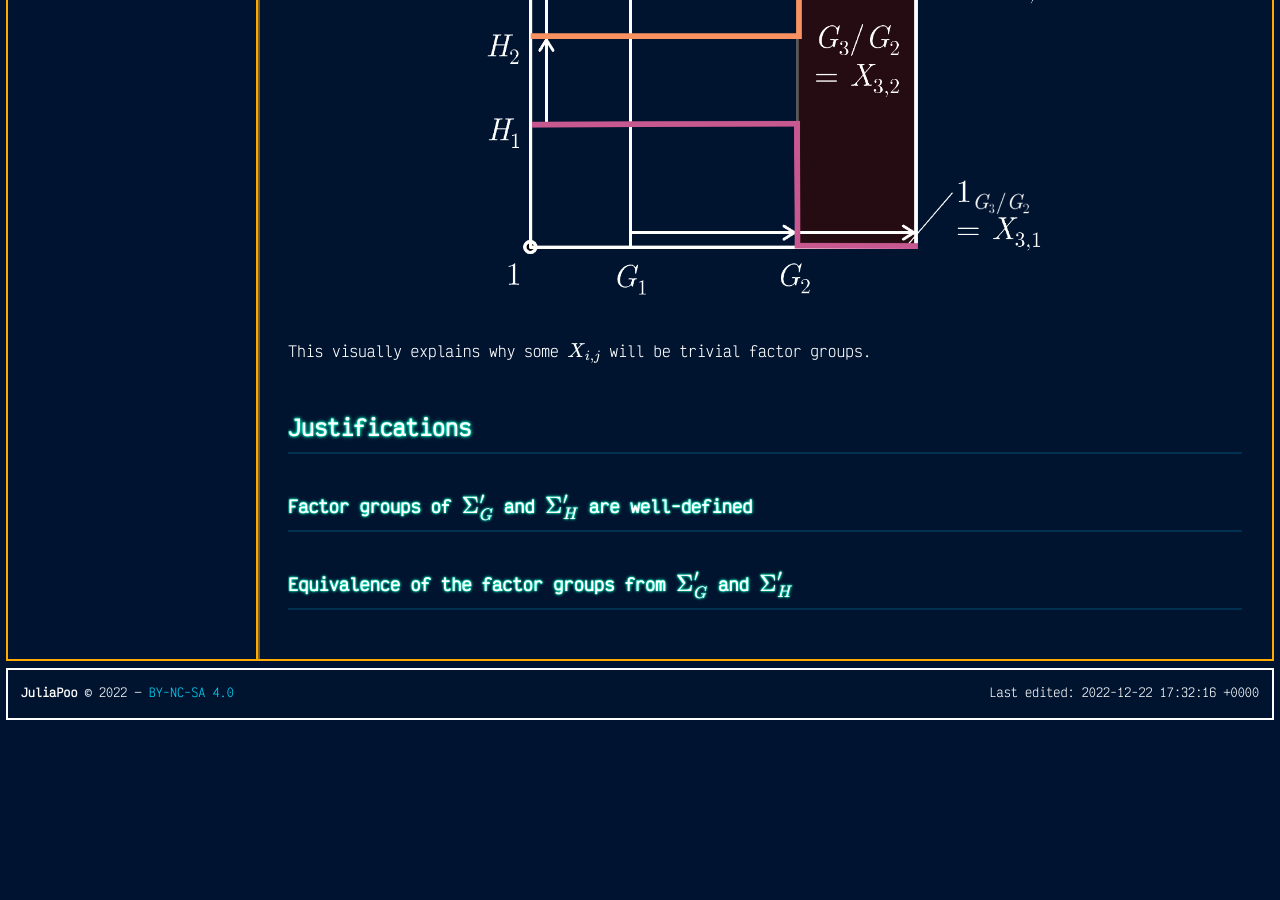
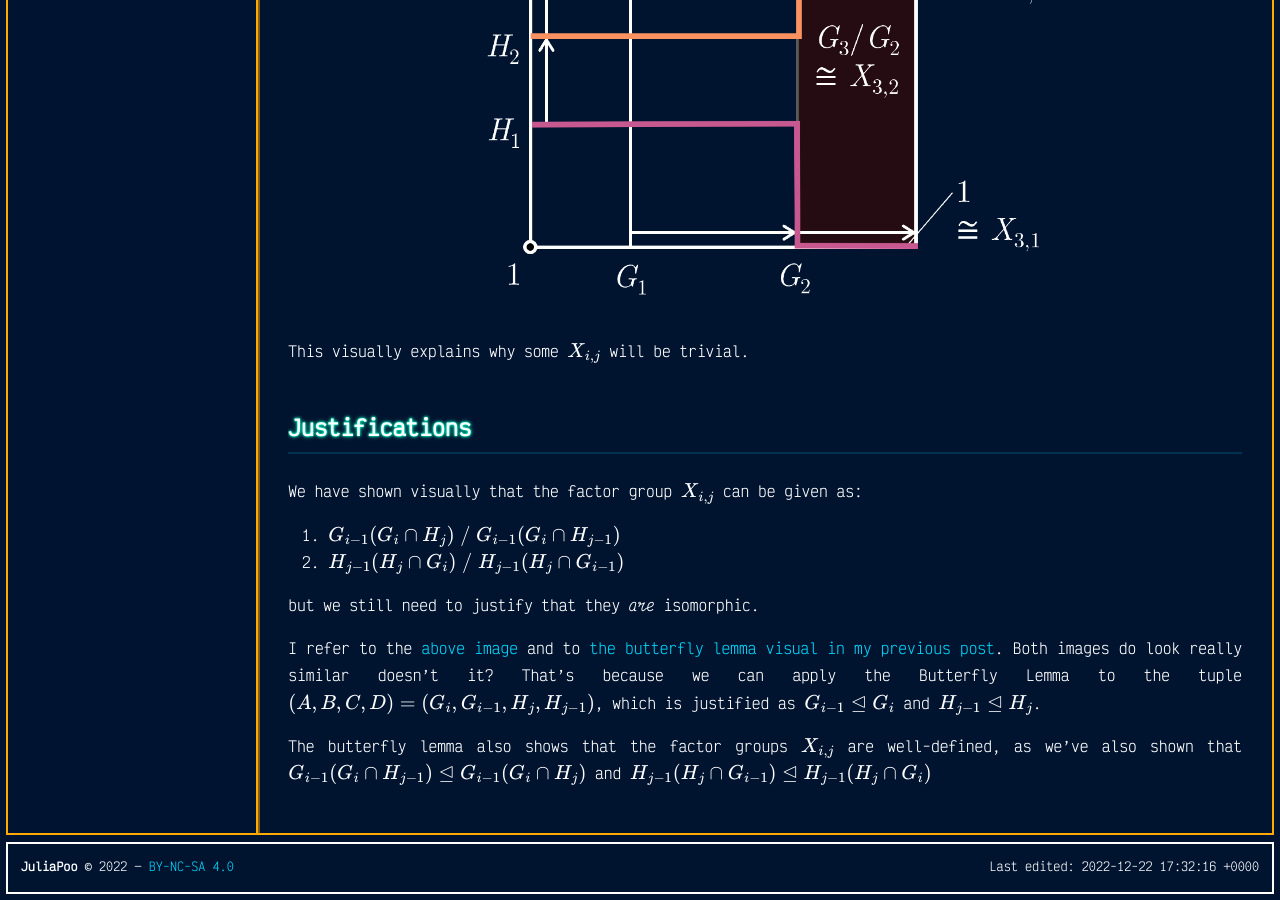
Before and after one commit to JuliaPoo/juliapoo.github.io, a Jekyll site: the page built from _posts/2022-12-21-visual-proof-schreier-jordan-holder.md, in a window 1280 px wide and 900 px high, scrolled down 5566 px. Built offline with Jekyll 4.4.1, drawn with Linux system fonts in a browser that asks for light colours; formulas are drawn with MathJax 3; before the commit the page ends 6292 px from its top, so only the background shows below that; some of the changed text lies outside the part shown.

Commit message:
final edits

```diff
--- a/_posts/2022-12-21-visual-proof-schreier-jordan-holder.md
+++ b/_posts/2022-12-21-visual-proof-schreier-jordan-holder.md
@@ -69,7 +69,7 @@ Well visually, we can see two ways to describe the factor group $X_{i,j}$:
 2. $H_{j-1} (H_j \cap G_i) \;/\; H_{j-1} (H_j \cap G_{i-1})$
 
 <center style="filter:invert(100%)">
-<img style="width:calc(min(100%, 800px));" src="/assets/posts/2022-12-21-visual-proof-schreier-jordan-holder/visual-3.png" lazy>
+<img id="visual-3" style="width:calc(min(100%, 800px));" src="/assets/posts/2022-12-21-visual-proof-schreier-jordan-holder/visual-3.png" lazy>
 </center>
 
 We can hence define two sequences which involves starting from $1$ and iteratively appending more $X_{i,j}$ factor groups both column-wise and row-wise respectively until we reach $G$. Appending column-wise we get $\Sigma_G'$ which _contains_ $\Sigma_G$, and appending row-wise we get $\Sigma_H'$ which _contains_ $\Sigma_H$.
@@ -107,7 +107,7 @@ Visually it is obvious that both $\Sigma_G'$ and $\Sigma_H'$ _contains_ $\Sigma_
 
 ### Jordan-Hölder Theorem
 
-Now suppose instead of just subnormal series $\Sigma_G$ and $\Sigma_H$ of $G$, we have $\Sigma_G$ and $\Sigma_H$ be _composition series_. Informally, this means each factor group of $\Sigma_G$ and $\Sigma_H$ is simple and hence cannot be "sliced further". This means our $X_{i,j}$ factor groups must be equal, up to permutation, to the factor groups of $\Sigma_G$ (and of $\Sigma_H$), after removing trivial factor groups ($X_{i,j} = 1$). Hence the constructed series $\Sigma_G'$ and $\Sigma_H'$ will have duplicates, and after removing those duplicates we must have $\Sigma_G' = \Sigma_G$ and $\Sigma_H' = \Sigma_H$. Since $\Sigma_G'$ and $\Sigma_H'$ have the same factor groups up till permutation, we've proven the Jordan-Hölder Theorem.
+Now suppose instead of just subnormal series $\Sigma_G$ and $\Sigma_H$ of $G$, we have $\Sigma_G$ and $\Sigma_H$ be _composition series_. Informally, this means each factor group of $\Sigma_G$ and $\Sigma_H$ is simple and hence cannot be "sliced further". This means our $X_{i,j}$ factor groups must be equal, up to permutation, to the factor groups of $\Sigma_G$ (and of $\Sigma_H$), after removing trivial factor groups ($X_{i,j} = 1$). Hence the constructed series $\Sigma_G'$ and $\Sigma_H'$ will have duplicates, and after removing those duplicates we must have $\Sigma_G' = \Sigma_G$ and $\Sigma_H' = \Sigma_H$. Since $\Sigma_G'$ and $\Sigma_H'$ have the same factor groups up till permutation, we can say the same thing for $\Sigma_G$ and $\Sigma_H$. **Done.**
 
 Visually, suppose we have the factor group $G_3/G_2$ be simple and hence cannot be sliced further. Then we must have $X_{3,1}$, $X_{3,2}$, $X_{3,3}$, $X_{3,4}$ be isomorphic to either $1$ or $G_3/G_2$, which can be represented visually as such:
 
@@ -115,12 +115,17 @@ Visually, suppose we have the factor group $G_3/G_2$ be simple and hence cannot
 <img style="width:calc(min(100%, 600px));" src="/assets/posts/2022-12-21-visual-proof-schreier-jordan-holder/visual-4.png" lazy>
 </center>
 
-This visually explains why some $X_{i,j}$ will be trivial factor groups.
+This visually explains why some $X_{i,j}$ will be trivial.
 
 ## Justifications
 
-### Factor groups of $\Sigma_G'$ and $\Sigma_H'$ are well-defined
+We have shown visually that the factor group $X_{i,j}$ can be given as:
 
+1. $G_{i-1} (G_i \cap H_j) \;/\; G_{i-1} (G_i \cap H_{j-1})$
+2. $H_{j-1} (H_j \cap G_i) \;/\; H_{j-1} (H_j \cap G_{i-1})$
 
+but we still need to justify that they _are_ isomorphic.
 
-### Equivalence of the factor groups from $\Sigma_G'$ and $\Sigma_H'$
+I refer to the [above image](#visual-3) and to [the butterfly lemma visual in my previous post](/mathematics/2022/12/15/homomorphism-illustrated.html#butterfly-slice). Both images do look really similar doesn't it? That's because we can apply the Butterfly Lemma to the tuple $(A,B,C,D) = (G_i, G_{i-1}, H_j, H_{j-1})$, which is justified as $G_{i-1} \trianglelefteq G_i$ and $H_{j-1} \trianglelefteq H_j$.
+
+The butterfly lemma also shows that the factor groups $X_{i,j}$ are well-defined, as we've also shown that $G_{i-1} (G_i \cap H_{j-1}) \trianglelefteq G_{i-1} (G_i \cap H_j)$ and $H_{j-1} (H_j \cap G_{i-1}) \trianglelefteq H_{j-1} (H_j \cap G_i)$
```
Also changed, not shown: _posts/2022-12-15-homomorphism-illustrated.md (+1 -1 lines), assets/posts/2022-12-21-visual-proof-schreier-jordan-holder/visual-4.png, 1 other file.
